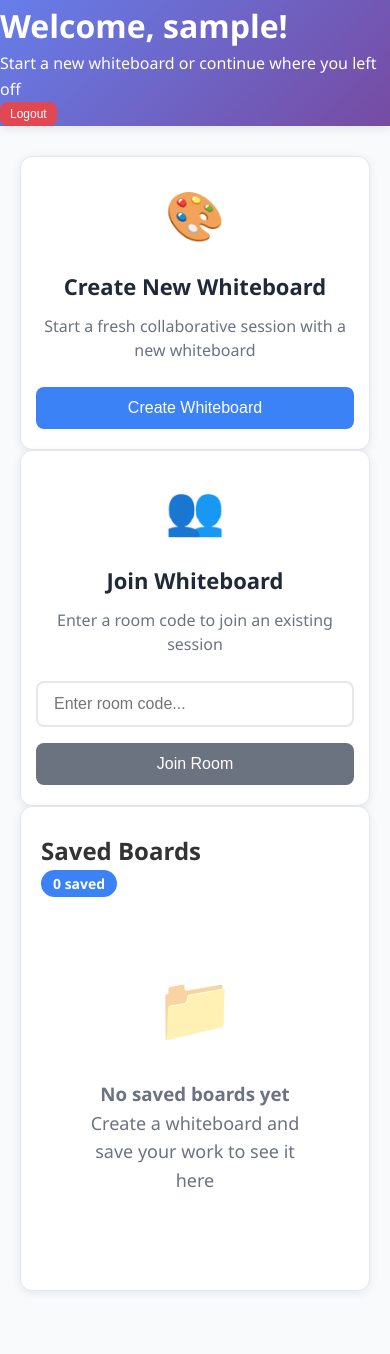
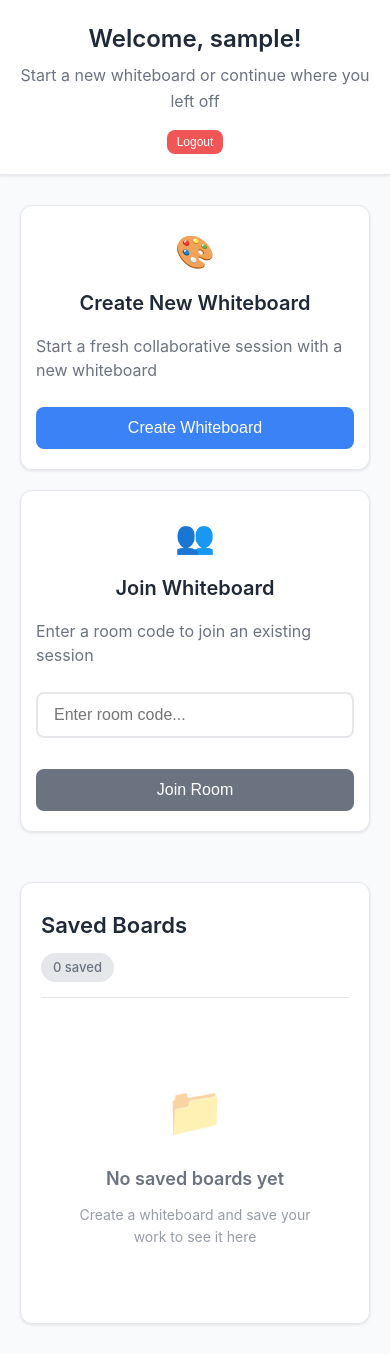
Before and after one commit to heet-sutariya-193/CollabBoard-Real-time-Collaborative-Whiteboard, a React (Create React App) app in the folder collabboard/frontend/: page /dashboard in a window 390 px wide. Before the commit the page ends 1321 px from the top, so only its background shows below. Built offline with nearby package versions, Linux system fonts and the light colour scheme; sample sign-in values are in the browser's storage.

Commit message:
Refactor 1
Updated styles for the dashboard component, including header, main content, action cards, and responsive design adjustments.

```diff
--- a/collabboard/frontend/src/components/Dashboard/Dashboard.css
+++ b/collabboard/frontend/src/components/Dashboard/Dashboard.css
@@ -1,58 +1,56 @@
 .dashboard {
     min-height: 100vh;
     background: #f8fafc;
+    font-family: -apple-system, BlinkMacSystemFont, 'Segoe UI', Roboto, sans-serif;
 }
 
 /* Header Styles */
 .dashboard-header {
-    background: linear-gradient(135deg, #667eea 0%, #764ba2 100%);
-    color: white;
-    padding: 0;
-    box-shadow: 0 2px 10px rgba(0, 0, 0, 0.1);
+    background: white;
+    border-bottom: 1px solid #e5e7eb;
+    padding: 20px 0;
+    box-shadow: 0 1px 3px rgba(0, 0, 0, 0.1);
 }
 
-.dashboard-nav {
+.header-container {
     max-width: 1200px;
     margin: 0 auto;
     padding: 0 20px;
 }
 
-.nav-content {
+.header-main {
     display: flex;
     justify-content: space-between;
     align-items: center;
-    padding: 20px 0;
 }
 
-.user-welcome h1 {
+.welcome-section h1 {
     font-size: 28px;
     margin: 0 0 5px 0;
+    color: #1f2937;
     font-weight: 600;
 }
 
-.user-welcome p {
+.welcome-section p {
     margin: 0;
-    opacity: 0.9;
+    color: #6b7280;
     font-size: 16px;
 }
 
 .logout-btn {
-    background: rgba(255, 255, 255, 0.2);
+    background: #ef4444;
     color: white;
-    border: 1px solid rgba(255, 255, 255, 0.3);
+    border: none;
     padding: 10px 20px;
-    border-radius: 8px;
+    border-radius: 6px;
     cursor: pointer;
     font-size: 14px;
-    display: flex;
-    align-items: center;
-    gap: 8px;
-    transition: all 0.3s ease;
+    font-weight: 500;
+    transition: background-color 0.2s;
 }
 
 .logout-btn:hover {
-    background: rgba(255, 255, 255, 0.3);
-    transform: translateY(-2px);
+    background: #dc2626;
 }
 
 /* Main Content */
@@ -60,14 +58,14 @@
     padding: 40px 0;
 }
 
-.dashboard-container {
+.container {
     max-width: 1200px;
     margin: 0 auto;
     padding: 0 20px;
 }
 
-/* Quick Actions */
-.quick-actions {
+/* Actions Row */
+.actions-row {
     display: grid;
     grid-template-columns: 1fr 1fr;
     gap: 30px;
@@ -78,20 +76,26 @@
     background: white;
     padding: 30px;
     border-radius: 12px;
-    box-shadow: 0 2px 10px rgba(0, 0, 0, 0.08);
-    text-align: center;
+    box-shadow: 0 1px 3px rgba(0, 0, 0, 0.1);
     border: 1px solid #e5e7eb;
 }
 
-.card-icon {
-    font-size: 48px;
+.card-header {
+    display: flex;
+    align-items: center;
+    gap: 15px;
     margin-bottom: 15px;
 }
 
-.action-card h2 {
+.card-icon {
+    font-size: 32px;
+}
+
+.card-header h2 {
+    margin: 0;
     color: #1f2937;
-    margin: 0 0 10px 0;
-    font-size: 22px;
+    font-size: 20px;
+    font-weight: 600;
 }
 
 .action-card p {
@@ -102,18 +106,20 @@
 
 /* Forms */
 .join-form {
-    text-align: left;
+    display: flex;
+    flex-direction: column;
+    gap: 15px;
 }
 
 .form-group {
-    margin-bottom: 20px;
+    margin: 0;
 }
 
 .form-input {
     width: 100%;
     padding: 12px 15px;
-    border: 2px solid #e5e7eb;
-    border-radius: 8px;
+    border: 1px solid #d1d5db;
+    border-radius: 6px;
     font-size: 16px;
     box-sizing: border-box;
 }
@@ -121,59 +127,55 @@
 .form-input:focus {
     outline: none;
     border-color: #3b82f6;
+    box-shadow: 0 0 0 3px rgba(59, 130, 246, 0.1);
 }
 
 /* Buttons */
 .btn {
-    padding: 12px 24px;
+    padding: 12px 20px;
     border: none;
-    border-radius: 8px;
+    border-radius: 6px;
     cursor: pointer;
-    font-size: 16px;
+    font-size: 14px;
     font-weight: 500;
-    transition: all 0.3s ease;
-    display: inline-block;
+    transition: all 0.2s;
     text-align: center;
     text-decoration: none;
+    display: block;
+    width: 100%;
 }
 
 .btn-primary {
     background: #3b82f6;
     color: white;
-    width: 100%;
 }
 
 .btn-primary:hover {
     background: #2563eb;
-    transform: translateY(-2px);
 }
 
 .btn-secondary {
     background: #6b7280;
     color: white;
-    width: 100%;
 }
 
 .btn-secondary:hover {
     background: #4b5563;
-    transform: translateY(-2px);
+}
+
+.btn-danger {
+    background: #ef4444;
+    color: white;
+}
+
+.btn-danger:hover {
+    background: #dc2626;
 }
 
 .btn-small {
     padding: 8px 16px;
-    font-size: 14px;
+    font-size: 13px;
     width: auto;
-}
-
-.btn-outline {
-    background: transparent;
-    color: #6b7280;
-    border: 1px solid #d1d5db;
-}
-
-.btn-outline:hover {
-    background: #f3f4f6;
-    color: #374151;
 }
 
 /* Saved Boards Section */
@@ -181,117 +183,91 @@
     background: white;
     padding: 30px;
     border-radius: 12px;
-    box-shadow: 0 2px 10px rgba(0, 0, 0, 0.08);
+    box-shadow: 0 1px 3px rgba(0, 0, 0, 0.1);
     border: 1px solid #e5e7eb;
 }
 
-.section-header {
+.section-title {
     display: flex;
     align-items: center;
     gap: 15px;
     margin-bottom: 25px;
+    padding-bottom: 15px;
+    border-bottom: 1px solid #e5e7eb;
 }
 
-.section-header h3 {
+.section-title h2 {
+    margin: 0;
     color: #1f2937;
-    margin: 0;
-    font-size: 24px;
+    font-size: 22px;
+    font-weight: 600;
 }
 
 .count-badge {
-    background: #3b82f6;
-    color: white;
+    background: #e5e7eb;
+    color: #6b7280;
     padding: 4px 12px;
     border-radius: 20px;
-    font-size: 14px;
-    font-weight: 600;
+    font-size: 13px;
+    font-weight: 500;
 }
 
 /* Boards Grid */
 .boards-grid {
     display: grid;
-    grid-template-columns: repeat(auto-fill, minmax(300px, 1fr));
-    gap: 25px;
+    grid-template-columns: repeat(auto-fill, minmax(280px, 1fr));
+    gap: 20px;
 }
 
 .board-card {
     border: 1px solid #e5e7eb;
-    border-radius: 10px;
+    border-radius: 8px;
     overflow: hidden;
     background: white;
-    transition: all 0.3s ease;
+    transition: transform 0.2s, box-shadow 0.2s;
 }
 
 .board-card:hover {
-    transform: translateY(-5px);
-    box-shadow: 0 10px 25px rgba(0, 0, 0, 0.1);
+    transform: translateY(-2px);
+    box-shadow: 0 4px 12px rgba(0, 0, 0, 0.1);
 }
 
-.board-preview {
-    position: relative;
-    height: 160px;
+.board-image {
+    height: 140px;
     background: #f3f4f6;
     overflow: hidden;
 }
 
-.board-preview img {
+.board-image img {
     width: 100%;
     height: 100%;
     object-fit: cover;
 }
 
-.board-overlay {
-    position: absolute;
-    top: 0;
-    left: 0;
-    right: 0;
-    bottom: 0;
-    background: rgba(0, 0, 0, 0.7);
-    display: flex;
-    align-items: center;
-    justify-content: center;
-    opacity: 0;
-    transition: opacity 0.3s ease;
-}
-
-.board-preview:hover .board-overlay {
-    opacity: 1;
-}
-
-.btn-preview {
-    background: #3b82f6;
-    color: white;
-    border: none;
-    padding: 10px 20px;
-    border-radius: 6px;
-    cursor: pointer;
-    font-size: 14px;
-}
-
-.board-details {
+.board-content {
     padding: 20px;
 }
 
-.board-details h4 {
+.board-content h4 {
     color: #1f2937;
     margin: 0 0 10px 0;
     font-size: 16px;
     font-weight: 600;
 }
 
-.board-meta {
+.board-info {
     display: flex;
     flex-direction: column;
     gap: 5px;
     margin-bottom: 15px;
 }
 
-.board-meta span {
+.board-info span {
     color: #6b7280;
     font-size: 13px;
 }
 
-.board-actions {
+.board-buttons {
     display: flex;
     gap: 10px;
 }
@@ -299,46 +275,48 @@
 /* Empty State */
 .empty-state {
     text-align: center;
-    padding: 60px 40px;
+    padding: 50px 30px;
     color: #6b7280;
 }
 
 .empty-icon {
-    font-size: 64px;
-    margin-bottom: 20px;
+    font-size: 48px;
+    margin-bottom: 15px;
     opacity: 0.5;
 }
 
-.empty-state p {
+.empty-state h3 {
     margin: 0 0 10px 0;
     font-size: 18px;
+    font-weight: 600;
 }
 
-.empty-subtitle {
-    font-size: 14px !important;
+.empty-state p {
+    margin: 0;
+    font-size: 14px;
     opacity: 0.7;
 }
 
 .loading {
     text-align: center;
     padding: 50px;
-    font-size: 18px;
+    font-size: 16px;
     color: #6b7280;
 }
 
 /* Mobile Responsive */
 @media (max-width: 768px) {
-    .nav-content {
+    .header-main {
         flex-direction: column;
-        gap: 20px;
+        gap: 15px;
         text-align: center;
     }
 
-    .user-welcome h1 {
+    .welcome-section h1 {
         font-size: 24px;
     }
 
-    .quick-actions {
+    .actions-row {
         grid-template-columns: 1fr;
         gap: 20px;
     }
@@ -359,15 +337,17 @@
         padding: 25px 20px;
     }
 
-    .section-header {
+    .board-buttons {
         flex-direction: column;
-        align-items: flex-start;
-        gap: 10px;
+    }
+
+    .btn-small {
+        width: 100%;
     }
 }
 
 @media (max-width: 480px) {
-    .dashboard-container {
+    .container {
         padding: 0 15px;
     }
 
@@ -375,11 +355,15 @@
         padding: 20px 15px;
     }
 
-    .board-actions {
+    .card-header {
         flex-direction: column;
+        text-align: center;
+        gap: 10px;
     }
 
-    .btn-small {
-        width: 100%;
+    .section-title {
+        flex-direction: column;
+        align-items: flex-start;
+        gap: 10px;
     }
 }
```
